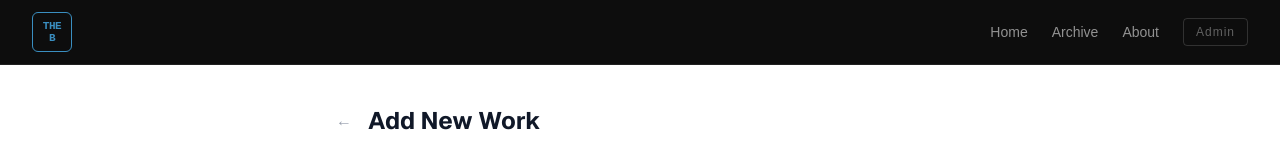
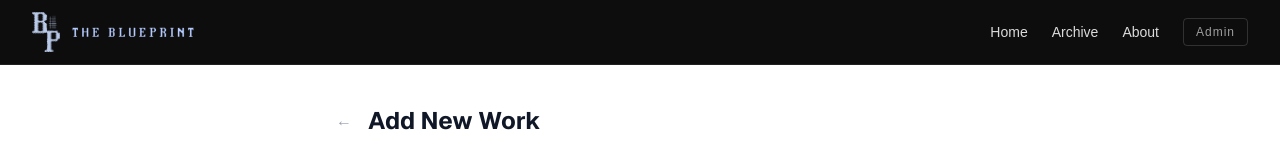
Before and after one commit to nyu-tandon-zine/the-blueprint-web, a Next.js app: page /admin/works/new in a window 1280 px wide. Shown: the top 160 px of the page. Built offline with nearby package versions, Linux system fonts and the light colour scheme; no server answers; the database is empty.

Commit message:
style: add logo to navbar with wordmark, improve nav link visibility

```diff
--- a/src/components/Navbar.tsx
+++ b/src/components/Navbar.tsx
@@ -1,4 +1,5 @@
 import Link from 'next/link'
+import Image from 'next/image'
 
 export default function Navbar() {
   return (
@@ -11,28 +12,24 @@ export default function Navbar() {
     >
       <div className="flex items-center justify-between px-8 h-16">
 
-        {/* Logo box */}
-        <Link href="/" style={{
-          width: 40,
-          height: 40,
-          border: '1.5px solid #3a8ec0',
-          borderRadius: 6,
-          display: 'flex',
-          alignItems: 'center',
-          justifyContent: 'center',
-          flexDirection: 'column',
-          fontSize: 11,
-          fontWeight: 700,
-          color: '#3a8ec0',
-          letterSpacing: '-0.5px',
-          lineHeight: 1.1,
-          textAlign: 'center',
-          padding: 3,
-          textDecoration: 'none',
-          fontFamily: 'monospace',
-        }}>
-          <span>THE</span>
-          <span>B</span>
+        {/* Logo + wordmark */}
+        <Link href="/" style={{ display: 'flex', alignItems: 'center', gap: 12, textDecoration: 'none' }}>
+          <Image
+            src="/logo.png"
+            alt="The Blueprint"
+            width={28}
+            height={40}
+            style={{ objectFit: 'contain' }}
+          />
+          <span style={{
+            fontFamily: "'Blue Screen', 'Courier New', monospace",
+            fontSize: 13,
+            letterSpacing: 3,
+            color: '#B6CCFF',
+            textTransform: 'uppercase',
+          }}>
+            The Blueprint
+          </span>
         </Link>
 
         {/* Nav links */}
@@ -48,7 +45,7 @@ export default function Navbar() {
               style={{
                 fontSize: 14,
                 textDecoration: 'none',
-                color: 'rgba(255,255,255,0.55)',
+                color: 'rgba(255,255,255,0.85)',
                 fontFamily: 'sans-serif',
               }}
             >
@@ -65,7 +62,7 @@ export default function Navbar() {
               borderRadius: 4,
               padding: '4px 12px',
               fontSize: 12,
-              color: 'rgba(255,255,255,0.35)',
+              color: 'rgba(255,255,255,0.6)',
               fontFamily: 'sans-serif',
               letterSpacing: 1,
               textDecoration: 'none',
```
Also changed, not shown: public/logo.png (added).
